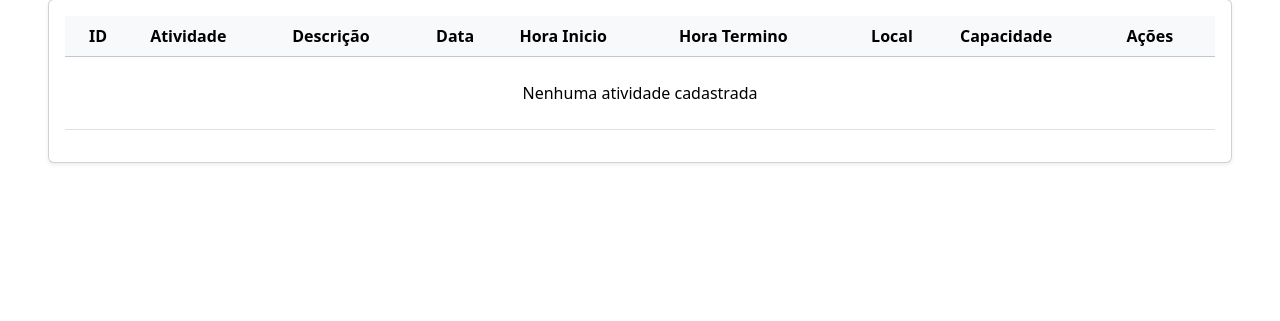
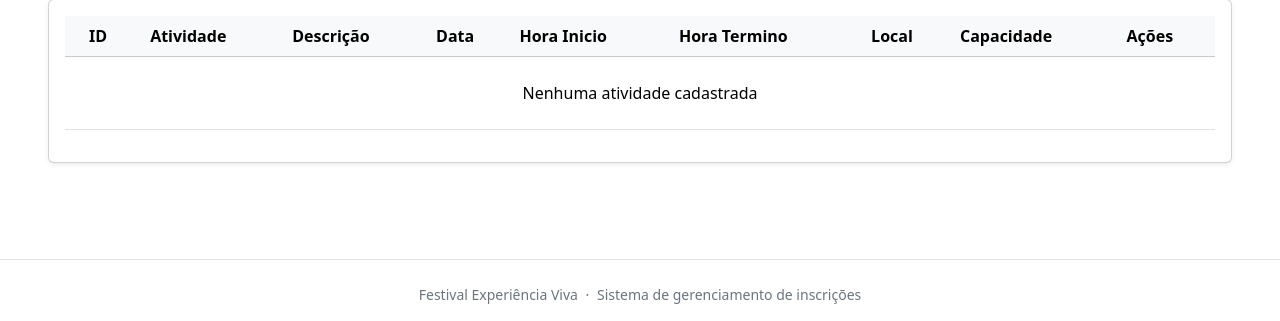
Before and after one commit to Goulart21/festival_experiencia_viva_final, a PHP site: page /index.php?pagina=dashboard in a window 1280 px wide. Shown: the part 677-998 px from the top of the page. Before the commit the page ends 841 px from the top, so only its background shows below. Run offline with PHP 8.4, Linux system fonts and the light colour scheme; data that the repository does not hold is empty.

Commit message:
style: adiciona o footer em todas as paginas e padroniza

```diff
--- a/view/atividades/index.php
+++ b/view/atividades/index.php
@@ -317,6 +317,15 @@
 
     </main>
 
+    <footer class="border-top mt-5 pt-4 text-center">
+
+        <p class="small text-secondary">
+            Festival Experiência Viva
+            <span class="p-1">·</span>
+            Sistema de gerenciamento de inscrições
+        </p>
+
+    </footer>
     <script
         src="https://cdn.jsdelivr.net/npm/bootstrap@5.3.3/dist/js/bootstrap.bundle.min.js"></script>
 </body>
```
Also changed, not shown: view/dashboard.php (+3 -4 lines), view/inscricoes/index.php (+10 -0 lines), view/participantes/index.php (+9 -0 lines).
